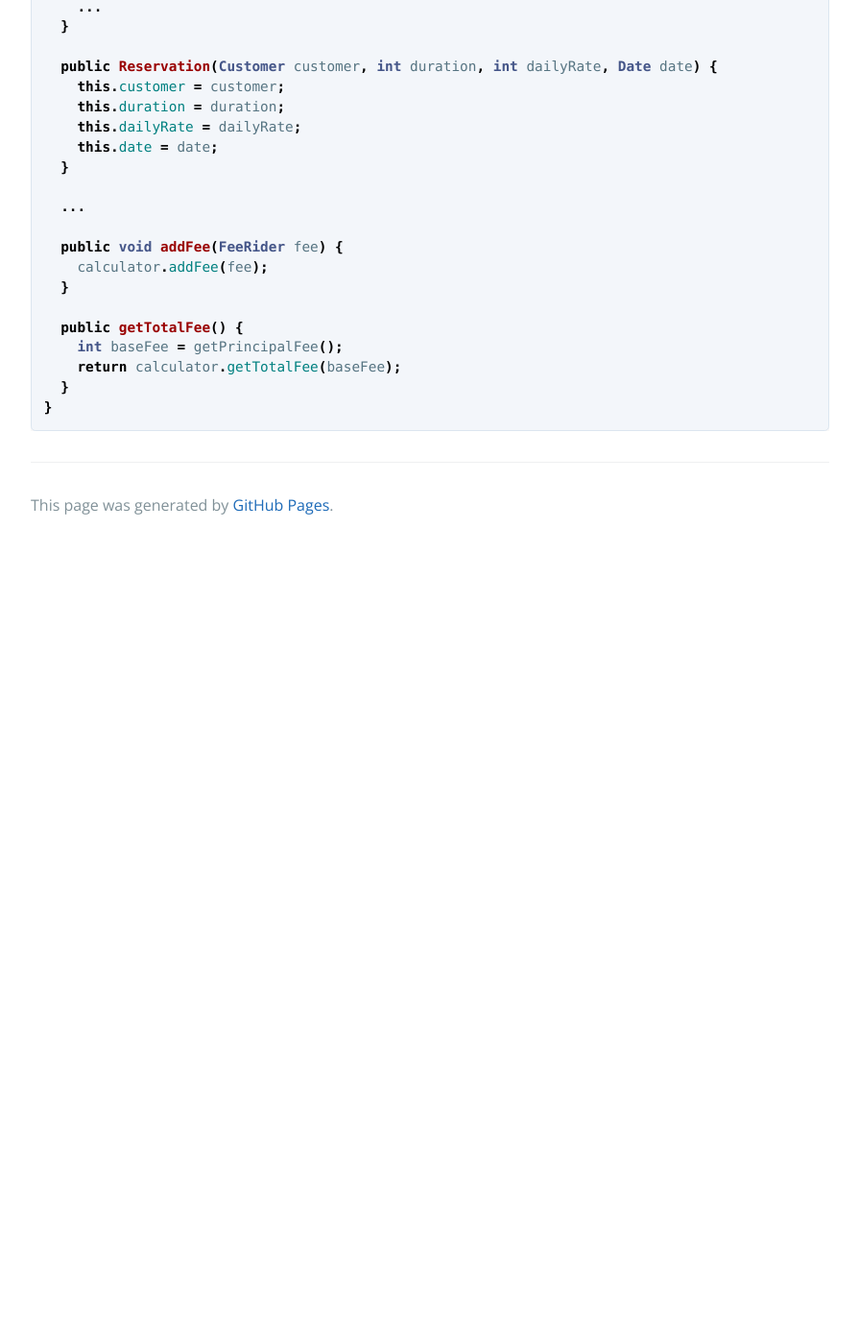
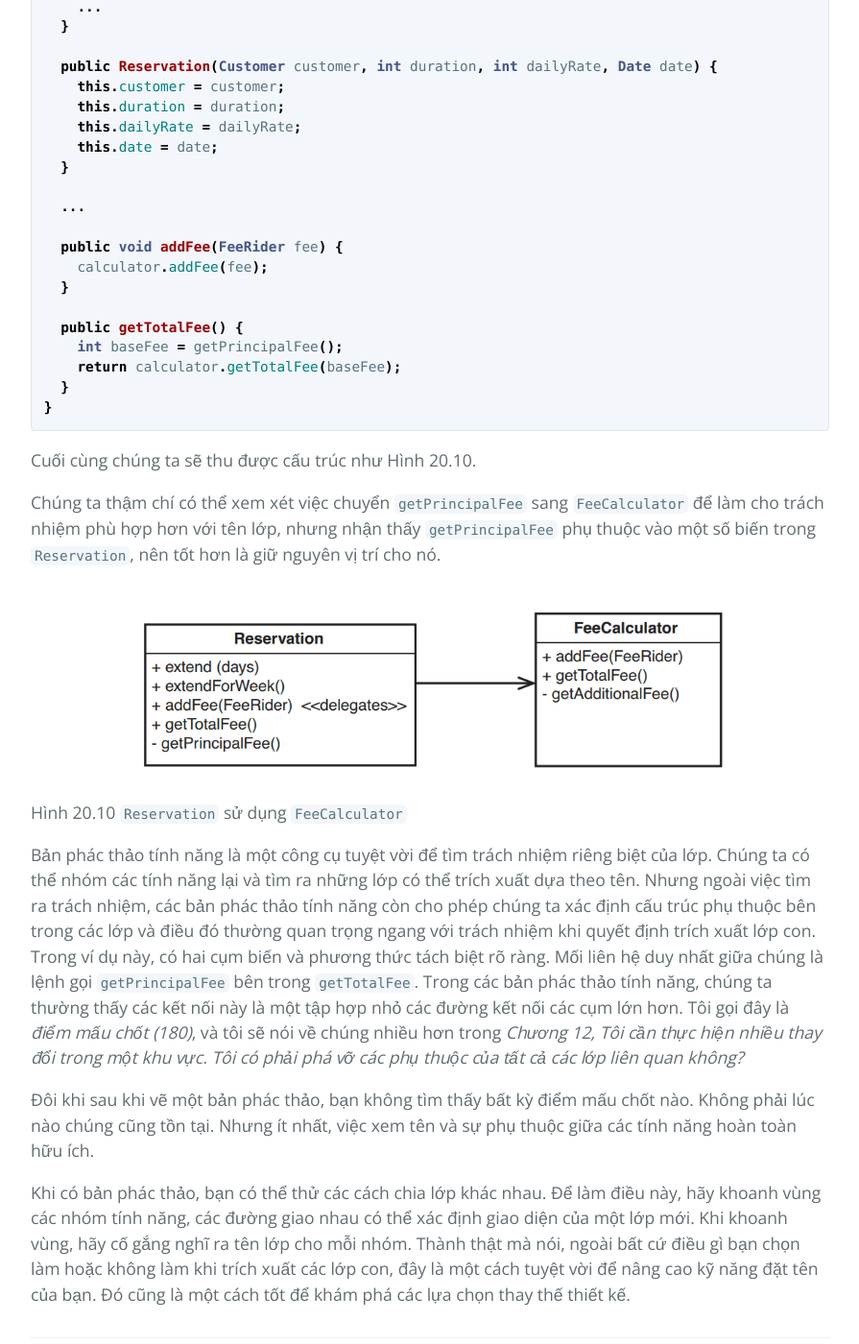
Before and after one commit to HaiBV/haibv.github.io, a Jekyll site: the page built from working-effectively-with-legacy-code/chapter-20-this-class-is-too-big-and-i-dont-want-it-to-get-any-bigger.md, in a window 1280 px wide and 1400 px high, scrolled down 13212 px. Shown: the whole window at 96% size, without its empty margins (192-1087 px from the left). Built offline with Jekyll 4.4.1, drawn with Linux system fonts in a browser that asks for light colours; our own code applies the rules of GitHub Pages for plain Markdown files; before the commit the page ends 13782 px from its top, so only the background shows below that.

Commit message:
Book - Working Efectively with Legacy Code - P2 - C20

````diff
--- a/working-effectively-with-legacy-code/chapter-20-this-class-is-too-big-and-i-dont-want-it-to-get-any-bigger.md
+++ b/working-effectively-with-legacy-code/chapter-20-this-class-is-too-big-and-i-dont-want-it-to-get-any-bigger.md
@@ -211,3 +211,16 @@ public class Reservation
   }
 }
 ```
+
+Cuối cùng chúng ta sẽ thu được cấu trúc như Hình 20.10.
+
+Chúng ta thậm chí có thể xem xét việc chuyển `getPrincipalFee` sang `FeeCalculator` để làm cho trách nhiệm phù hợp hơn với tên lớp, nhưng nhận thấy `getPrincipalFee` phụ thuộc vào một số biến trong `Reservation`, nên tốt hơn là giữ nguyên vị trí cho nó.
+
+![20.10](images/20/20-10.png)
+Hình 20.10 `Reservation` sử dụng `FeeCalculator`
+
+Bản phác thảo tính năng là một công cụ tuyệt vời để tìm trách nhiệm riêng biệt của lớp. Chúng ta có thể nhóm các tính năng lại và tìm ra những lớp có thể trích xuất dựa theo tên. Nhưng ngoài việc tìm ra trách nhiệm, các bản phác thảo tính năng còn cho phép chúng ta xác định cấu trúc phụ thuộc bên trong các lớp và điều đó thường quan trọng ngang với trách nhiệm khi quyết định trích xuất lớp con. Trong ví dụ này, có hai cụm biến và phương thức tách biệt rõ ràng. Mối liên hệ duy nhất giữa chúng là lệnh gọi `getPrincipalFee` bên trong `getTotalFee`. Trong các bản phác thảo tính năng, chúng ta thường thấy các kết nối này là một tập hợp nhỏ các đường kết nối các cụm lớn hơn. Tôi gọi đây là _điểm mấu chốt (180)_, và tôi sẽ nói về chúng nhiều hơn trong _Chương 12, Tôi cần thực hiện nhiều thay đổi trong một khu vực. Tôi có phải phá vỡ các phụ thuộc của tất cả các lớp liên quan không?_
+
+Đôi khi sau khi vẽ một bản phác thảo, bạn không tìm thấy bất kỳ điểm mấu chốt nào. Không phải lúc nào chúng cũng tồn tại. Nhưng ít nhất, việc xem tên và sự phụ thuộc giữa các tính năng hoàn toàn hữu ích.
+
+Khi có bản phác thảo, bạn có thể thử các cách chia lớp khác nhau. Để làm điều này, hãy khoanh vùng các nhóm tính năng, các đường giao nhau có thể xác định giao diện của một lớp mới. Khi khoanh vùng, hãy cố gắng nghĩ ra tên lớp cho mỗi nhóm. Thành thật mà nói, ngoài bất cứ điều gì bạn chọn làm hoặc không làm khi trích xuất các lớp con, đây là một cách tuyệt vời để nâng cao kỹ năng đặt tên của bạn. Đó cũng là một cách tốt để khám phá các lựa chọn thay thế thiết kế.
````
Also changed, not shown: working-effectively-with-legacy-code/images/20/20-10.png (added).
